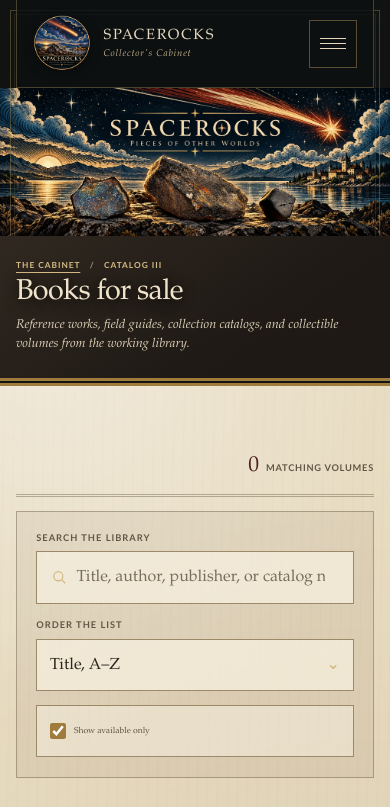
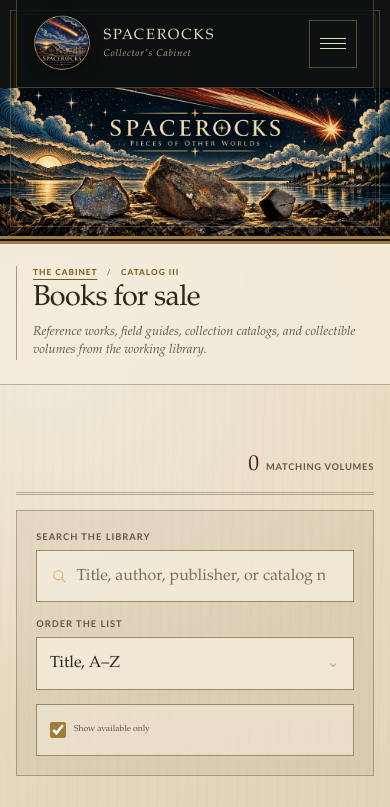
Before and after one commit to rayborg/meteorite-collection-shop-spacerocks, a website: page books.html in a window 390 px wide. Shown: the top 807 px of the page. Drawn offline with Linux system fonts and the light colour scheme.

Commit message:
Move subpage titles below banners

```diff
--- a/books.html
+++ b/books.html
@@ -40,9 +40,11 @@
   </header>
 
   <main id="catalog-content">
-    <section class="interior-brand" aria-labelledby="page-title">
+    <section class="interior-brand" aria-label="Spacerocks official banner">
       <img class="hero-banner" src="./assets/branding/spacerocks-banner.webp" alt="Spacerocks: Pieces of other worlds" width="2033" height="774">
-      <div class="interior-title-panel">
+    </section>
+    <section class="interior-title-band" aria-labelledby="page-title">
+      <div class="interior-title-panel page-shell">
         <p><a href="./index.html">The cabinet</a> <span aria-hidden="true">/</span> Catalog III</p>
         <h1 id="page-title">Books for sale</h1>
         <p>Reference works, field guides, collection catalogs, and collectible volumes from the working library.</p>
--- a/styles.css
+++ b/styles.css
@@ -728,25 +728,13 @@ select:focus-visible {
   border-top: 1px solid #a9926d;
 }
 
-.interior-title-panel {
-  position: absolute;
-  z-index: 4;
-  bottom: 2.25rem;
-  left: max(2rem, calc((100vw - 88rem) / 2));
-  width: min(40rem, calc(100% - 4rem));
-  padding: 1rem 1.25rem 1.1rem;
-  color: #efe3cb;
-  background: rgba(14, 18, 19, .66);
-  border: 1px solid rgba(207, 178, 118, .5);
-  box-shadow: 0 .8rem 2rem rgba(0, 0, 0, .3);
-  backdrop-filter: blur(.35rem);
-}
-
-.interior-title-panel > p:first-child { margin: 0 0 .45rem; color: #d5bb85; font-family: var(--sans); font-size: .52rem; font-weight: 700; letter-spacing: .12em; text-transform: uppercase; }
+.interior-title-band { padding: 1.5rem 0 1.7rem; color: var(--ink); background: rgba(245, 237, 220, .82); border-bottom: 1px solid var(--rule); }
+.interior-title-panel { padding-left: 1rem; border-left: 1px solid rgba(116, 47, 45, .5); }
+.interior-title-panel > p:first-child { margin: 0 0 .4rem; color: var(--brass-ink); font-family: var(--sans); font-size: .52rem; font-weight: 700; letter-spacing: .12em; text-transform: uppercase; }
 .interior-title-panel > p:first-child a { text-underline-offset: .22rem; }
-.interior-title-panel > p:first-child span { margin-inline: .4rem; color: #a99a82; }
-.interior-title-panel h1 { margin: 0; font-family: var(--display); font-size: clamp(1.8rem, 2.8vw, 2.75rem); font-weight: 400; letter-spacing: -.025em; line-height: 1; text-shadow: 0 2px 14px #090706; }
-.interior-title-panel > p:last-child { max-width: 37rem; margin: .55rem 0 0; color: #ddd0b8; font-size: .8rem; font-style: italic; line-height: 1.45; }
+.interior-title-panel > p:first-child span { margin-inline: .4rem; color: #8c7b62; }
+.interior-title-panel h1 { margin: 0; font-family: var(--display); font-size: clamp(1.8rem, 2.8vw, 2.75rem); font-weight: 400; letter-spacing: -.025em; line-height: 1; }
+.interior-title-panel > p:last-child { max-width: 37rem; margin: .55rem 0 0; color: var(--ink-soft); font-size: .8rem; font-style: italic; line-height: 1.45; }
 
 .catalog-page { padding-block: 4rem 6rem; }
 .catalog-result-heading { display: flex; justify-content: flex-end; align-items: baseline; margin-bottom: .9rem; padding-bottom: .7rem; border-bottom: 3px double var(--rule); }
@@ -990,17 +978,7 @@ select:focus-visible {
   .buying-notes { grid-template-columns: 1fr; gap: 2rem; padding-bottom: 6rem; }
   .resource-grid { grid-template-columns: 1fr; }
   .resource-card { min-height: 19rem; }
-  .interior-title-panel {
-    position: relative;
-    bottom: auto;
-    left: auto;
-    width: auto;
-    padding: 1.4rem 1rem 1.55rem;
-    background: linear-gradient(145deg, #302820, #1e1915 68%);
-    border: 0;
-    box-shadow: none;
-    backdrop-filter: none;
-  }
+  .interior-title-band { padding: 1.35rem 0 1.5rem; }
 }
 
 @media (max-width: 820px) and (max-height: 520px) {
```
Also changed, not shown: checkout.html (+4 -2 lines), collection.html (+4 -2 lines), specimens.html (+4 -2 lines), tests/site.test.mjs (+3 -1 lines).
